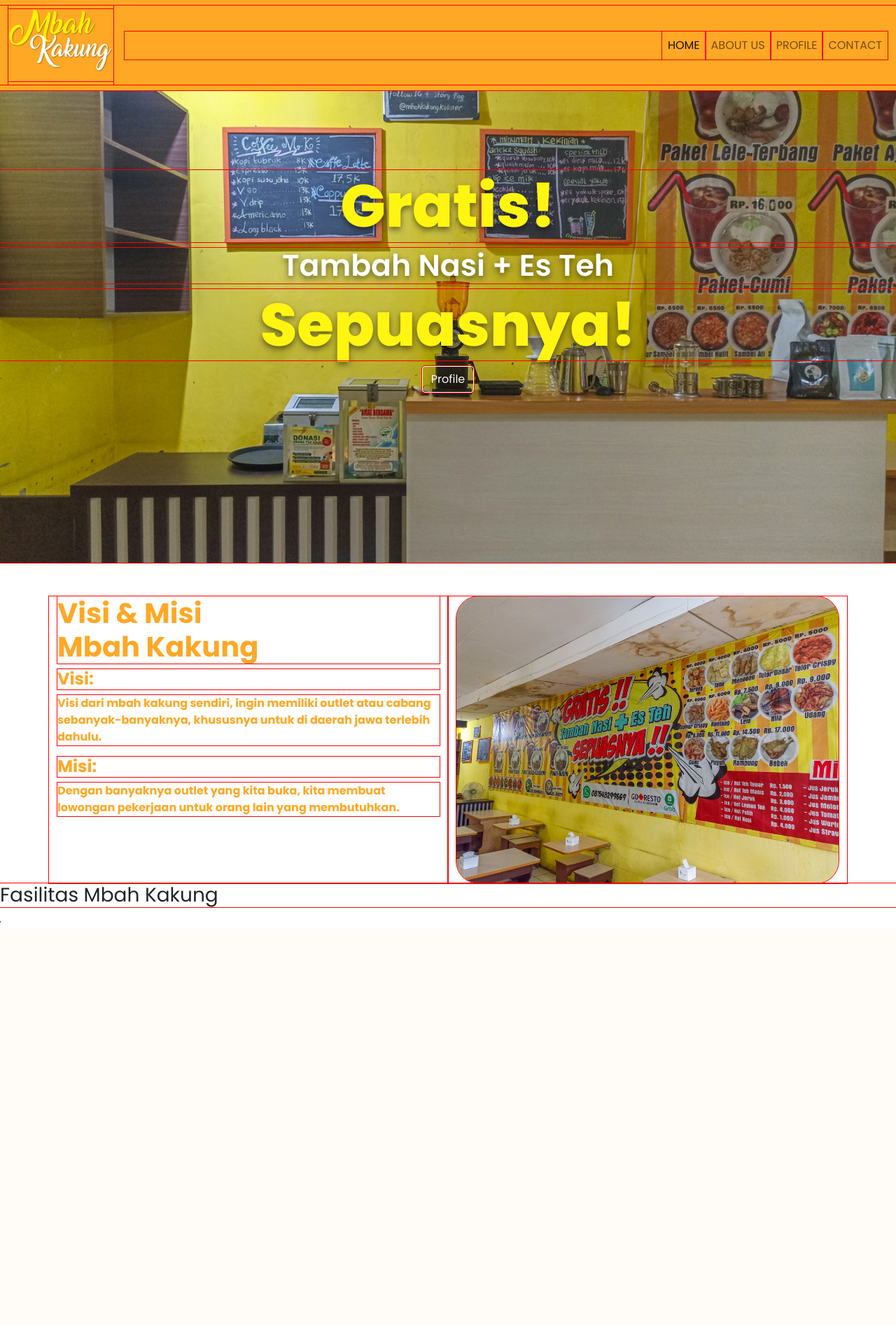
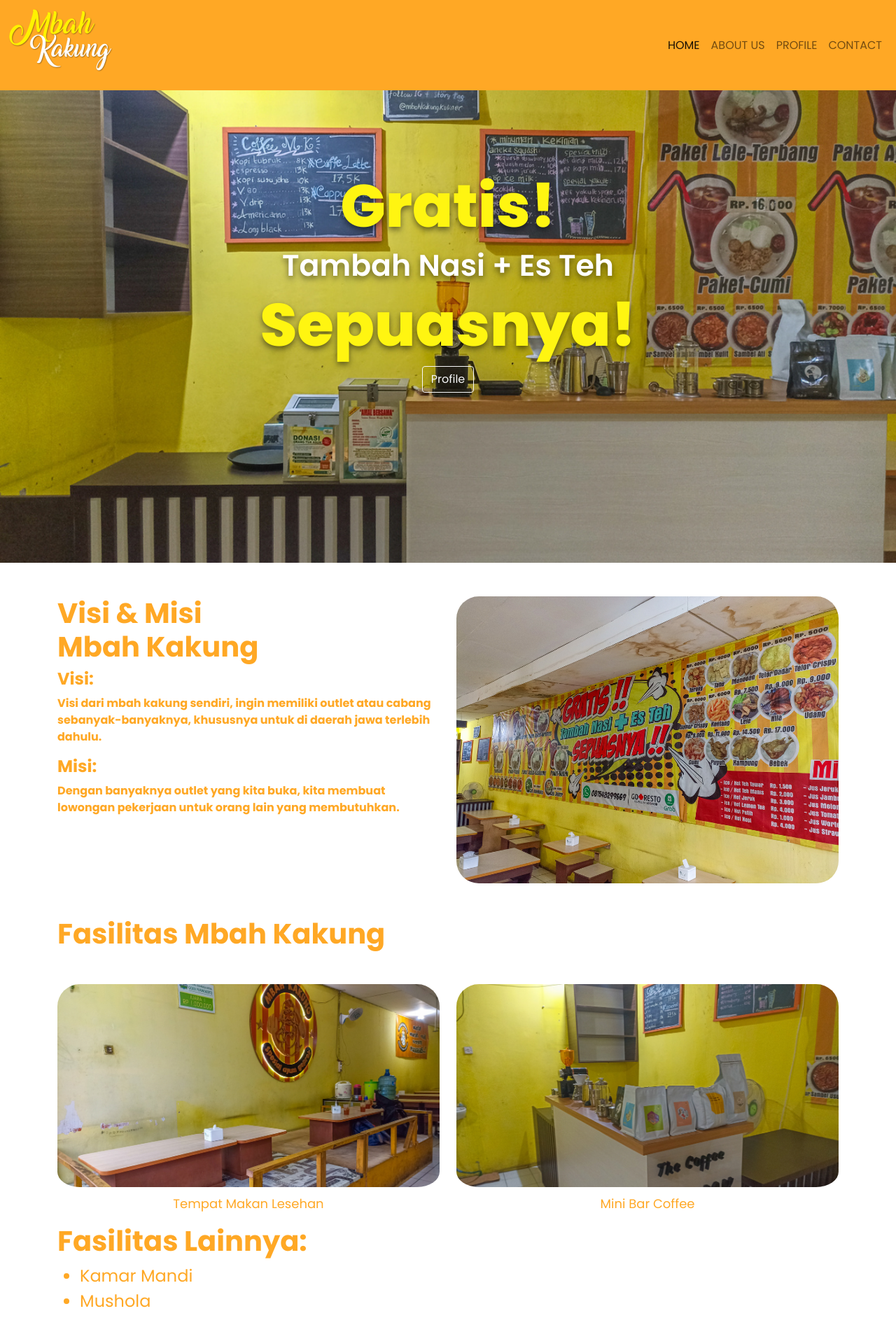
Before and after one commit to ahmadmcer/mbahkakung-spesialayamgeprek, a PHP site: page / in a window 1280 px wide. Shown: the whole page at 70% size. Before the commit the page ends 1318 px from the top, so only its background shows below. Run offline with PHP 8.4, Linux system fonts and the light colour scheme.

Commit message:
update home

```diff
--- a/css/style.css
+++ b/css/style.css
@@ -3,7 +3,7 @@
 
 /* CONSTRUCTOR */
 *, *::after, *::before {
-    outline: 1px solid red;
+    /* outline: 1px solid red; */
 }
 
 /* GENERAL */
@@ -14,6 +14,10 @@ body {
 /* NAVBAR */
 .bg-mbahkakung-primary {
     background-color: #ffa825;
+}
+
+ul{
+    font-family: 'Poppins', sans-serif;
 }
 
 /* HOME */
@@ -57,6 +61,43 @@ body {
     border-radius: 32px;
 }
 
+#fasilitas-mbah {
+    color: #ffa825;
+
+}
+
+.fasilitas-lainnya{
+    color: #ffa825;
+    font-weight: 700;
+}
+
+.fasilitas-mbah-title{
+    font-weight: 700;
+}
+
+.fasilitas-mbah-img{
+    width: 100%;
+    object-fit: cover;
+    object-position: 0 25%;
+    height: 300px;
+    border-radius: 32px;
+    padding-bottom: 10px;
+}
+
+
+.nama-fasilitas{
+    text-align: center;
+    color: #ffa825;
+    font-family: 'Poppins', sans-serif;
+    font-weight: 400;
+    font-size: large;
+}
+
+#list-fasilitas-lainnya{
+    color: #ffa825;
+    font-size: x-large;
+}
+
 .grid-container{
     display: grid;
     grid-template-columns: auto auto;
--- a/index.html
+++ b/index.html
@@ -85,8 +85,33 @@
                 </div>
             </div>
         </div>
-        <h3>Fasilitas Mbah Kakung</h3>
-        <img src="" alt="">
+        <!-- Fasilitas Mbah Kakung -->
+        <div id="fasilitas-mbah" class="container mt-5">
+          <h1 class="fasilitas-mbah-title">Fasilitas Mbah Kakung</h1>
+        </div>
+        <div class="container mt-5">
+          <div class="row">
+            <div class="col-sm-6">
+              <img  class="fasilitas-mbah-img" src="image/home_fas2.jpg" alt="">
+            </div>
+            <div class="col-sm-6">
+              <img class="fasilitas-mbah-img" src="image/home_fas1.jpg" alt="">
+            </div>
+            <div class="col-sm-6">
+              <p class="nama-fasilitas">Tempat Makan Lesehan</p>
+            </div>
+            <div class="col-sm-6">
+              <p class="nama-fasilitas">Mini Bar Coffee</p>
+            </div>
+          </div>
+          <div>
+            <h1 class="fasilitas-lainnya">Fasilitas Lainnya:</h1>
+            <ul id="list-fasilitas-lainnya">
+              <li>Kamar Mandi</li>
+              <li>Mushola</li>
+            </ul>
+          </div>
+        </div>
     </div>
 </div>
     </main>
```
Also changed, not shown: image/Vector.png (added).
